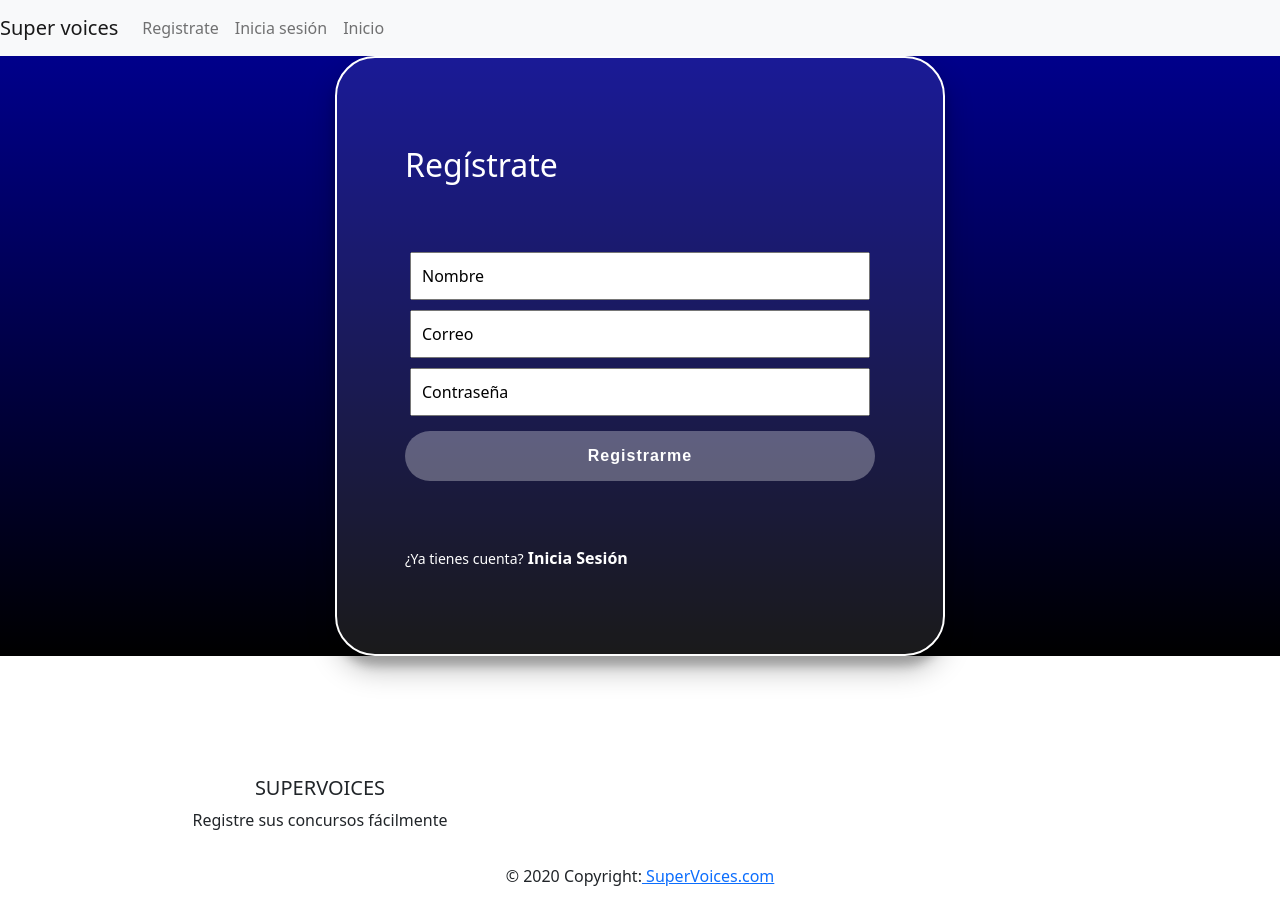
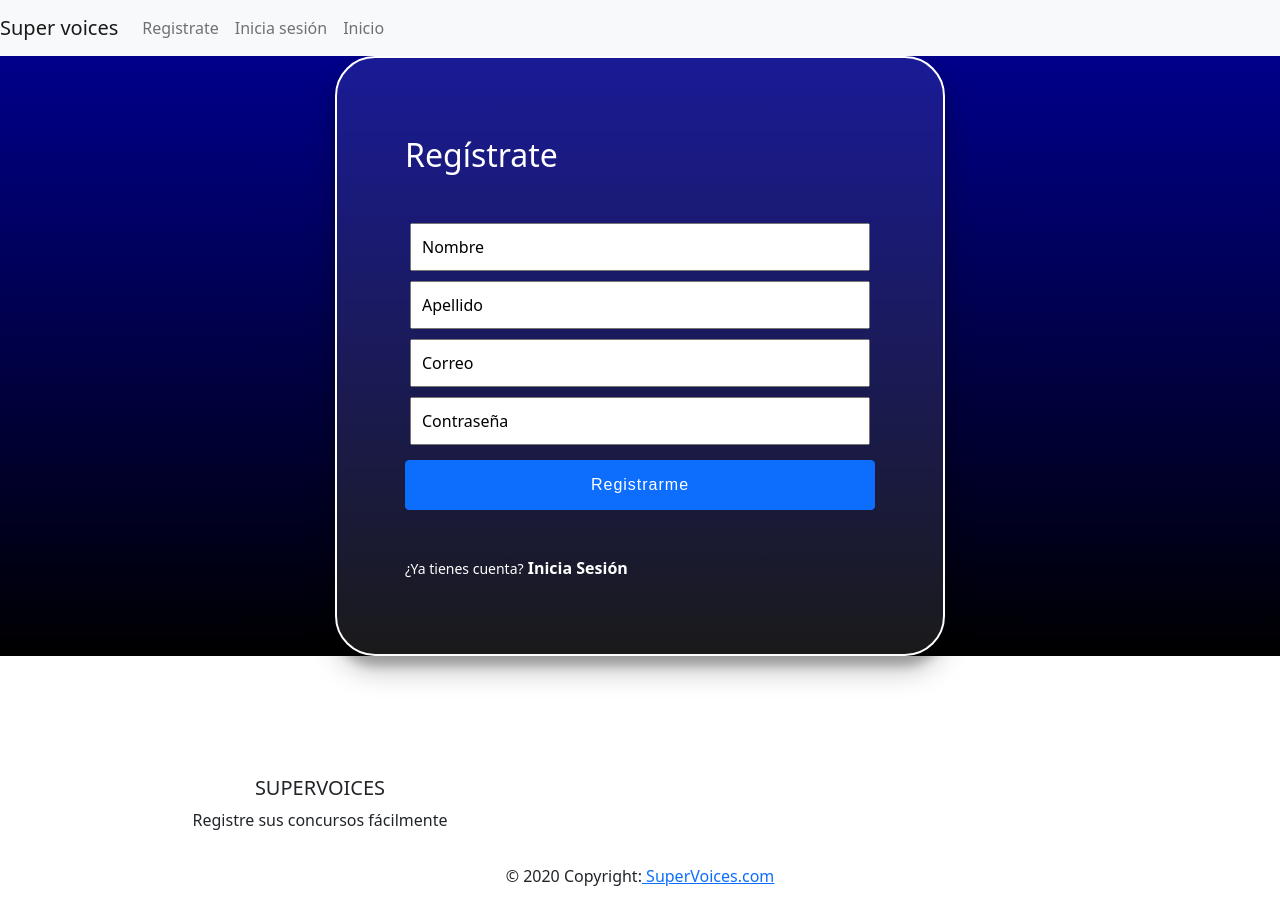
Before and after one commit to davidpolme/supervoices, a React (Create React App) app in the folder react-event-manager/: page /register in a window 1280 px wide. Built offline with nearby package versions, Linux system fonts and the light colour scheme.

Commit message:
Update Register.jsx

```diff
--- a/react-event-manager/src/containers/Register.jsx
+++ b/react-event-manager/src/containers/Register.jsx
@@ -1,17 +1,47 @@
-import React from 'react';
+import React, {useState} from 'react';
 import '../assets/styles/register.css';
 import { Link } from 'react-router-dom';
+import { Button } from "react-bootstrap";
+import {useNavigate} from 'react-router-dom';
 
+export const Register = () => {
+	const [email, setEmail]=useState();
+	const [clave, setClave]=useState();
+	const [nombre, setNombre]=useState();
+	const [apellido, setApellido]=useState();
+	const navigate=useNavigate();
 
-const Register = () => (
+	const handleClick=(e)=>{
+		const opts={
+			method: "POST",
+			headers:{
+				"Content-Type":"application/json",
+				'Access-Control-Allow-Origin' : '*',
+			},
+			body: JSON.stringify({
+				"nombre":nombre,
+				"apellido":apellido,
+				"email":email,
+				"clave":clave
+			})
+		};
+		fetch('http://127.0.0.1:5000/api/registrarAdmin', opts)
+		.then(resp=>resp.json())
+		.then(navigate('/login'))
+		.catch(error=>{
+			console.error("There was an error", error);
+		})
+	}
+	return (
 		<section className='register'>
 			<section className='register__container'>
 				<h2>Regístrate</h2>
 				<form className='register__container--form'>
-				<input className='input' type='text' placeholder='Nombre' />
-				<input className='input' type='text' placeholder='Correo' />
-				<input className='input' type='password' placeholder='Contraseña' />
-				<button className='button'>Registrarme</button>
+					<input className='input' type='text' placeholder='Nombre' value={nombre} onChange={(e)=> setNombre(e.target.value)}/>
+					<input className='input' type='text' placeholder='Apellido' value={apellido} onChange={(e)=> setApellido(e.target.value)}/>
+					<input className='input' type='text' placeholder='Correo' value={email} onChange={(e)=> setEmail(e.target.value)}/>
+					<input className='input' type='password' placeholder='Contraseña' value={clave} onChange={(e)=> setClave(e.target.value)}/>
+					<Button className='button' onClick={handleClick}>Registrarme</Button>
 				</form>
 				<p className='login__container--register'>
 					¿Ya tienes cuenta?
@@ -20,5 +50,6 @@ const Register = () => (
 			</section>
 		</section>
 	);
+};
 
 export default Register;
```
Lines whose indentation alone changed are shown as unchanged.
